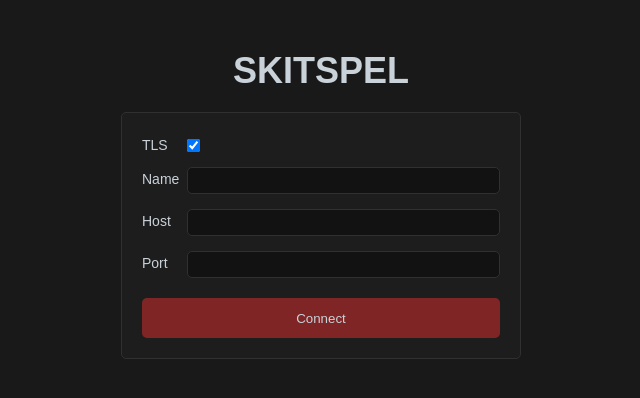
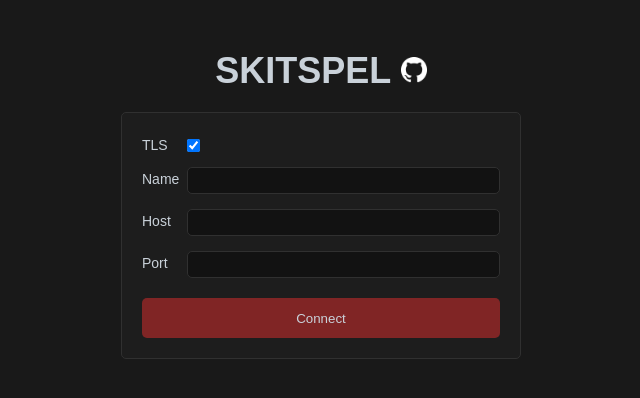
Before and after one commit to jmatss/skitspel, a plain HTML site: page client/index.html in a window 1280 px wide. Shown: the whole page, without its empty margins (319-959 px from the left). Drawn offline with Linux system fonts and the light colour scheme.

Commit message:
Add github link to client header

```diff
--- a/client/skitspel.css
+++ b/client/skitspel.css
@@ -15,6 +15,10 @@ button {
     -moz-user-select: none;
     -ms-user-select: none;
     user-select: none;
+}
+a {
+    color: inherit;
+    text-decoration: none;
 }
 .bottom {
     box-sizing: border-box;
--- a/client/skitspel.js
+++ b/client/skitspel.js
@@ -14,7 +14,9 @@ var connectingToWebsocket = false;
 
 function navigateToConnect() {
     document.body.innerHTML =
-          '<div id="header">SKITSPEL</div>'
+          '<div id="header">'
+        + '    <a href="https://github.com/jmatss/skitspel" target="_blank">SKITSPEL <img src="github_logo.png" width="26px"></a>'
+        + '</div>'
         + '<div id="login-form">'
         + '    <div class="login-field">'
         + '        <div class="login-label">TLS</div>'
```
Also changed, not shown: client/github_logo.png (added).
